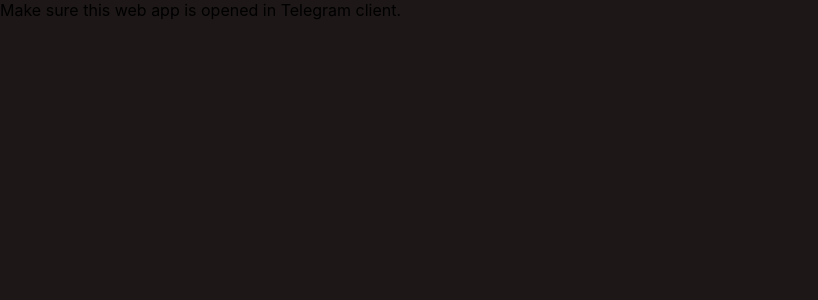
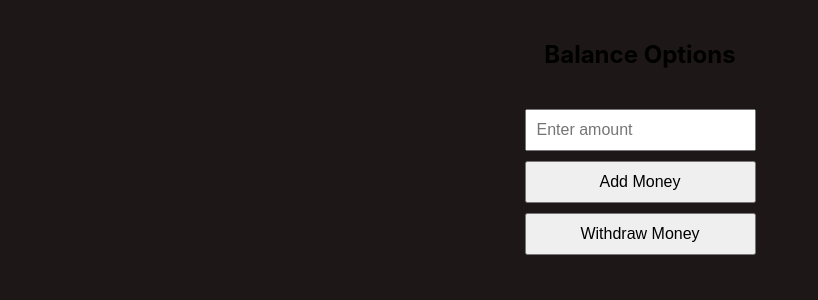
Before and after one commit to rcw108/simple-poker, a React (Create React App) app in the folder simple-poker/: page /balance-options in a window 1280 px wide. Shown: the top 300 px of the page, without its empty margins (0-818 px from the left). Built offline with nearby package versions, Linux system fonts and the light colour scheme; the HTML template or start-up script is replaced by a standard one.

Commit message:
Admin menu

```diff
--- a/simple-poker/src/App.js
+++ b/simple-poker/src/App.js
@@ -1,5 +1,7 @@
 import React, { useEffect, useState } from 'react';
+import { BrowserRouter as Router, Route, Routes, useNavigate } from 'react-router-dom'; // Import react-router
 import PokerTable from './components/PokerTable';
+import BalanceOptions from './components/BalanceOptions'; // New component
 import { TelegramProvider, useTelegram } from './TelegramProvider';
 
 function AppContent() {
@@ -23,7 +25,7 @@
       console.log('Telegram User Data:', initDataUnsafe);
 
       // Send user data to the backend for verification
-      fetch('https://5666-151-36-90-93.ngrok-free.app/api/verifyUser', {
+      fetch('https://game-baboon-included.ngrok-free.app/api/verifyUser', {
         method: 'POST',
         headers: {
           'Content-Type': 'application/json',
@@ -72,7 +74,7 @@
     <div className="App">
       {user ? (
         <div>
-          <PokerTable />
+          <PokerTable onCrownClick={() => navigate('/balance-options')} /> {/* Pass the navigation prop */}
         </div>
       ) : (
         <div>Loading Telegram user data...</div>
@@ -84,7 +86,12 @@
 function App() {
   return (
     <TelegramProvider>
-      <AppContent />
+      <Router>
+        <Routes>
+          <Route path="/" element={<AppContent />} />
+          <Route path="/balance-options" element={<BalanceOptions />} /> {/* New route for balance page */}
+        </Routes>
+      </Router>
     </TelegramProvider>
   );
 }
--- /dev/null
+++ b/simple-poker/src/components/BalanceOptions.css
@@ -0,0 +1,25 @@
+.balance-options {
+    display: flex;
+    flex-direction: column;
+    align-items: center;
+    justify-content: center;
+    padding: 20px;
+  }
+
+  .balance-actions {
+    display: flex;
+    flex-direction: column;
+    gap: 10px;
+    margin-top: 20px;
+  }
+
+  .balance-actions input {
+    padding: 10px;
+    font-size: 16px;
+  }
+
+  .balance-actions button {
+    padding: 10px;
+    font-size: 16px;
+    cursor: pointer;
+  }
--- /dev/null
+++ b/simple-poker/src/components/BalanceOptions.js
@@ -0,0 +1,35 @@
+import React, { useState } from 'react';
+import './BalanceOptions.css';
+
+const BalanceOptions = () => {
+  const [amount, setAmount] = useState('');
+
+  const handleAddMoney = () => {
+    // Logic to handle adding money
+    console.log(`Adding ${amount} to the account`);
+  };
+
+  const handleWithdrawMoney = () => {
+    // Logic to handle withdrawing money
+    console.log(`Withdrawing ${amount} from the account`);
+  };
+
+  return (
+    <div className="balance-options">
+      <h2>Balance Options</h2>
+
+      <div className="balance-actions">
+        <input
+          type="number"
+          placeholder="Enter amount"
+          value={amount}
+          onChange={(e) => setAmount(e.target.value)}
+        />
+        <button onClick={handleAddMoney}>Add Money</button>
+        <button onClick={handleWithdrawMoney}>Withdraw Money</button>
+      </div>
+    </div>
+  );
+};
+
+export default BalanceOptions;
--- a/simple-poker/src/components/PokerTable.js
+++ b/simple-poker/src/components/PokerTable.js
@@ -6,7 +6,7 @@
 import { useTelegram } from './useTelegram';
 
 const PokerTable = () => {
-  const [bank, setBank] = useState(null); // Changed initial state to null
+  const [bank, setBank] = useState(null);
   const [upDown, setUpDown] = useState('')
 	const cardVariants = {
 		initial: {
@@ -82,7 +82,7 @@
 	const handleWithdraw = e => {
 		e.preventDefault()
 
-		fetch('/api/withdraw', {
+		fetch('https://game-baboon-included.ngrok-free.app/api/withdraw', {
 			method: 'POST',
 			headers: { 'Content-Type': 'application/json' },
 			body: JSON.stringify({
@@ -122,7 +122,7 @@
 				variants={fadeVariants}
 				transition={{ duration: 0.5 }}
 			>
-				<div className='crown-section'>
+				<div className='crown-section' onClick={onCrownClick}>
 					<img
 						src='/assets/icons8-crown-96 1.png'
 						alt='Crown'
--- a/simple-poker/src/components/useTelegram.js
+++ b/simple-poker/src/components/useTelegram.js
@@ -19,7 +19,7 @@
         setTelegramUser(initDataUnsafe.user);
 
         // Fetch user balance from backend
-        fetch(`https://5666-151-36-90-93.ngrok-free.app/api/getBalance?userId=${initDataUnsafe.user.id}`)
+        fetch(`https://game-baboon-included.ngrok-free.app/api/getBalance?userId=${initDataUnsafe.user.id}`)
           .then((res) => res.json())
           .then((data) => {
             if (data.success) {
```
Also changed, not shown: 1 other file (tests, documents, lock files or other folders).
